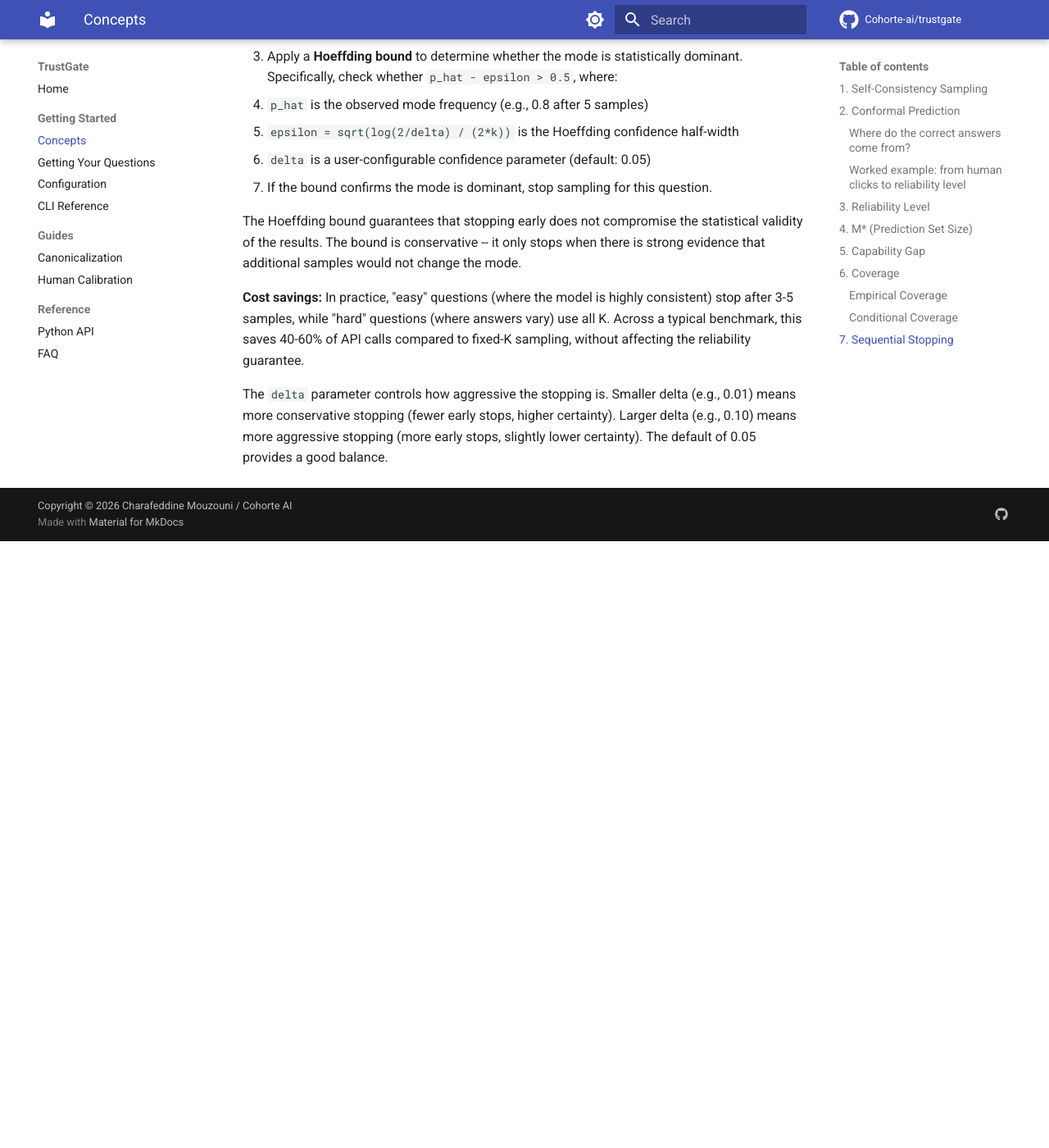
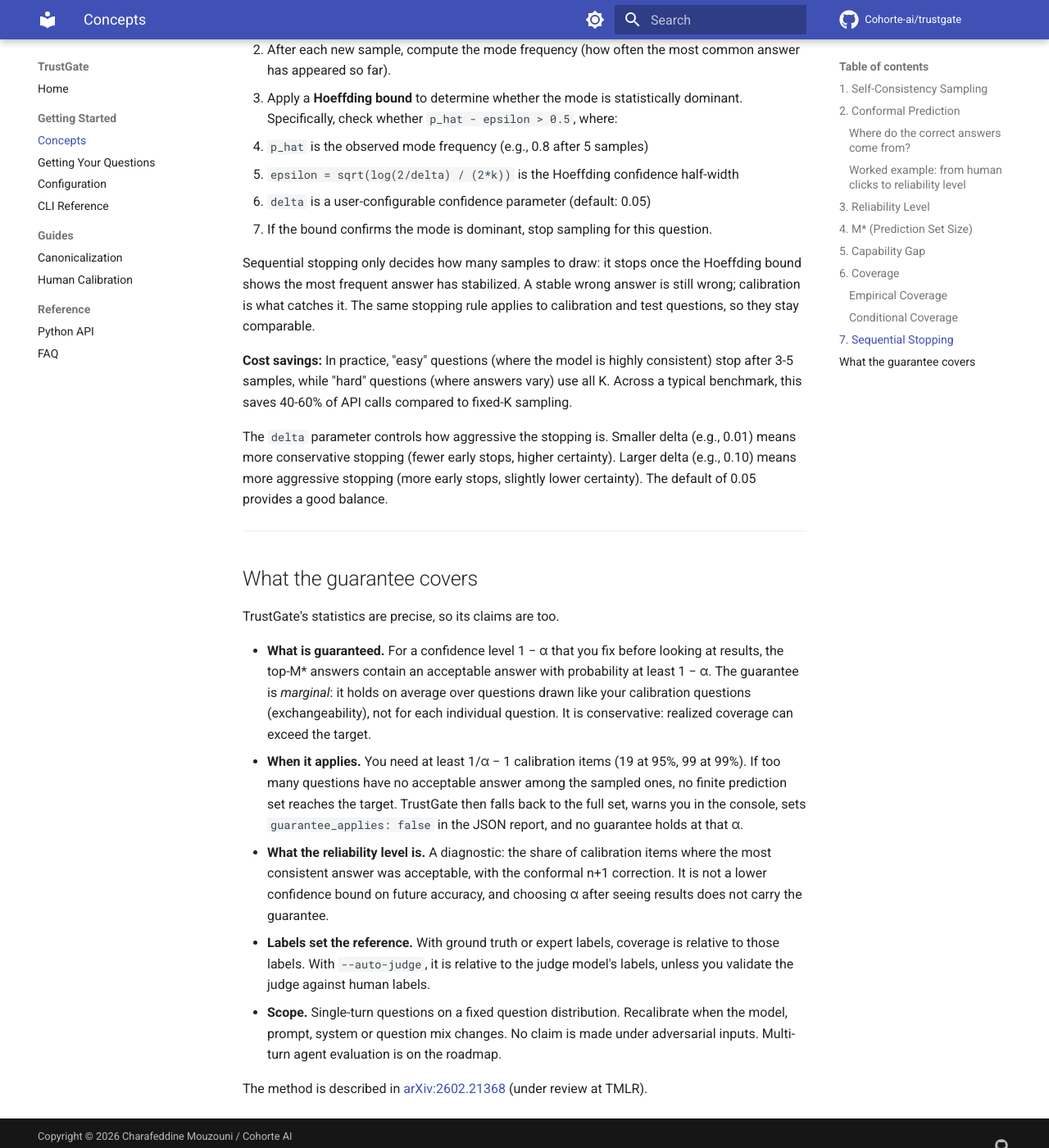
Before and after one commit to Cohorte-ai/trustgate, an MkDocs documentation site: the page built from docs/concepts.md, in a window 1280 px wide and 1400 px high, scrolled down 5500 px. Shown: the whole window at 82% size. Built offline with MkDocs 1.6.1 and Material for MkDocs 9.7.7, drawn with Linux system fonts in a browser that asks for light colours; comment, search, counter and statistics services are not loaded; before the commit the page ends 6160 px from its top, so only the background shows below that; some of the changed text lies outside the part shown.

Commit message:
Scope TrustGate's claims to what is proven; bump to 0.3.11
README, docs and the console report described the reliability level as
"a mathematical proof" and as a lower bound on accuracy ("the top answer
is correct for at least X% of questions"). It is a diagnostic. The
guarantee is marginal coverage of the top-M* prediction set at an alpha
fixed in advance, under exchangeability, relative to the labels used.
A new "What the guarantee covers" section states the conditions.

The FAQ defined the reliability level by the old alpha-grid rule; it now
matches the code (|{mode acceptable}| / (n + 1) on calibration items).

When no finite prediction set reaches the target (infinite conformal
quantile), calibrate() already fell back to the full set but the report
said the set met the target. New CertificationResult.guarantee_applies
(default True, also in the JSON report) records it; the console warns.
Regression tests added for both.

Co-Authored-By: Claude Opus 5.5 <noreply@anthropic.com>

````diff
--- a/docs/concepts.md
+++ b/docs/concepts.md
@@ -26,17 +26,17 @@ Before counting, raw LLM outputs are passed through a **canonicalizer** that nor
 
 ## 2. Conformal Prediction
 
-**The idea:** A statistical method that converts raw consistency patterns into a guaranteed reliability number. Unlike heuristic confidence scores, conformal prediction provides mathematically provable coverage guarantees.
+**The idea:** A statistical method that turns raw consistency patterns into a prediction set with a coverage guarantee. Unlike heuristic confidence scores, conformal prediction gives a provable, finite-sample coverage guarantee, under the conditions stated in [what the guarantee covers](#what-the-guarantee-covers).
 
 Here is how it works at a high level:
 
 1. **Calibration set:** Take a set of questions where you know the correct answers. For each question, look at the self-consistency profile and find the position of the correct answer. If the correct answer is the most frequent response, its position is 1. If it is the second most frequent, its position is 2. This position is the **nonconformity score** -- it measures how "surprising" the correct answer's placement is.
 
-2. **Quantile threshold:** Sort all the calibration nonconformity scores and pick a threshold (called M\*) at a chosen confidence level. This threshold tells you: "If you include the top M\* answers, you will cover the correct answer for at least (1 - alpha) of questions."
+2. **Quantile threshold:** Sort all the calibration nonconformity scores and pick a threshold (called M\*) at a chosen confidence level. This threshold tells you: "If you include the top M\* answers, the set will contain the correct answer with probability at least 1 - alpha, on average over questions like your calibration set."
 
 3. **Test set:** Apply this threshold to a held-out test set and verify that coverage actually holds.
 
-The key property of conformal prediction is that the coverage guarantee is **distribution-free** -- it holds regardless of the underlying data distribution, with no assumptions about how the model generates answers. If TrustGate reports a reliability level of 98.0%, that means the model's top answer is correct for at least 98.0% of questions, with a formal guarantee.
+The key property of conformal prediction is that the coverage guarantee is **distribution-free** -- it needs no assumption about how the model generates answers, only that future questions are exchangeable with the calibration questions. It is a guarantee about the prediction set at a fixed alpha. The reliability level is a separate, diagnostic summary (see section 3).
 
 ### Where do the correct answers come from?
 
@@ -82,17 +82,17 @@ For example, if 49 out of 50 calibration items have the correct answer as the mo
 reliability = 49 / (49 + 1) = 98.0%
 ```
 
-This means: "the model's top answer is correct for 98.0% of questions, with a formal guarantee." The `n+1` denominator (instead of `n`) is the conformal correction that ensures the guarantee is conservative.
+This means: the model's top answer was acceptable on 49 of 50 calibration items, and the `n+1` denominator (instead of `n`) is the conformal correction. Treat it as a diagnostic: it is not a lower confidence bound on future accuracy and carries no guarantee by itself.
 
-**Understanding alpha (for M\*):** The `--alpha` parameter controls the confidence level for the prediction set size M\*. Alpha = 0.05 means "at 95% confidence, how many top answers do I need?" A smaller alpha demands stricter guarantees, so M\* may be larger.
+**Understanding alpha (for M\*):** The `--alpha` parameter controls the confidence level for the prediction set size M\*. Alpha = 0.05 means "at 95% confidence, how many top answers do I need?" A smaller alpha sets a higher coverage target, so M\* may be larger. Fix alpha before you look at results: choosing it afterwards does not carry the guarantee.
 
 ---
 
 ## 4. M* (Prediction Set Size)
 
-**The idea:** M\* is how many top answers you need to include in your prediction set to guarantee the correct answer is in there. M\*=1 is ideal -- it means the single most popular answer is enough.
+**The idea:** M\* is how many top answers you need to include in your prediction set to reach the coverage target at your alpha. M\*=1 is ideal -- it means the single most popular answer is enough.
 
-Think of it like a multiple-choice guarantee. If M\*=1, TrustGate is saying: "The model's top answer is correct often enough to meet the coverage target." If M\*=2, it is saying: "You need to consider the model's top two answers to get that same guarantee."
+Think of it like a multiple-choice guarantee. If M\*=1, TrustGate is saying: "The model's top answer is correct often enough to meet the coverage target." If M\*=2, it is saying: "You need to consider the model's top two answers to reach that same target."
 
 In practice:
 
@@ -172,8 +172,22 @@ Sequential stopping works as follows:
    - `delta` is a user-configurable confidence parameter (default: 0.05)
 4. If the bound confirms the mode is dominant, stop sampling for this question.
 
-The Hoeffding bound guarantees that stopping early does not compromise the statistical validity of the results. The bound is conservative -- it only stops when there is strong evidence that additional samples would not change the mode.
+Sequential stopping only decides how many samples to draw: it stops once the Hoeffding bound shows the most frequent answer has stabilized. A stable wrong answer is still wrong; calibration is what catches it. The same stopping rule applies to calibration and test questions, so they stay comparable.
 
-**Cost savings:** In practice, "easy" questions (where the model is highly consistent) stop after 3-5 samples, while "hard" questions (where answers vary) use all K. Across a typical benchmark, this saves 40-60% of API calls compared to fixed-K sampling, without affecting the reliability guarantee.
+**Cost savings:** In practice, "easy" questions (where the model is highly consistent) stop after 3-5 samples, while "hard" questions (where answers vary) use all K. Across a typical benchmark, this saves 40-60% of API calls compared to fixed-K sampling.
 
 The `delta` parameter controls how aggressive the stopping is. Smaller delta (e.g., 0.01) means more conservative stopping (fewer early stops, higher certainty). Larger delta (e.g., 0.10) means more aggressive stopping (more early stops, slightly lower certainty). The default of 0.05 provides a good balance.
+
+---
+
+## What the guarantee covers
+
+TrustGate's statistics are precise, so its claims are too.
+
+- **What is guaranteed.** For a confidence level 1 − α that you fix before looking at results, the top-M\* answers contain an acceptable answer with probability at least 1 − α. The guarantee is *marginal*: it holds on average over questions drawn like your calibration questions (exchangeability), not for each individual question. It is conservative: realized coverage can exceed the target.
+- **When it applies.** You need at least 1/α − 1 calibration items (19 at 95%, 99 at 99%). If too many questions have no acceptable answer among the sampled ones, no finite prediction set reaches the target. TrustGate then falls back to the full set, warns you in the console, sets `guarantee_applies: false` in the JSON report, and no guarantee holds at that α.
+- **What the reliability level is.** A diagnostic: the share of calibration items where the most consistent answer was acceptable, with the conformal n+1 correction. It is not a lower confidence bound on future accuracy, and choosing α after seeing results does not carry the guarantee.
+- **Labels set the reference.** With ground truth or expert labels, coverage is relative to those labels. With `--auto-judge`, it is relative to the judge model's labels, unless you validate the judge against human labels.
+- **Scope.** Single-turn questions on a fixed question distribution. Recalibrate when the model, prompt, system or question mix changes. No claim is made under adversarial inputs. Multi-turn agent evaluation is on the roadmap.
+
+The method is described in [arXiv:2602.21368](https://arxiv.org/abs/2602.21368) (under review at TMLR).
--- a/pyproject.toml
+++ b/pyproject.toml
@@ -4,7 +4,7 @@ build-backend = "hatchling.build"
 
 [project]
 name = "theaios-trustgate"
-version = "0.3.10"
+version = "0.3.11"
 description = "Black-box AI reliability certification via self-consistency sampling and conformal calibration"
 readme = "README.md"
 license = "Apache-2.0"
````
Also changed, not shown: CHANGELOG.md (+9 -0 lines), README.md (+20 -8 lines), docs/cli.md (+1 -1 lines), docs/configuration.md (+1 -1 lines), docs/faq.md (+10 -7 lines), docs/human-calibration.md (+1 -1 lines), docs/index.md (+7 -7 lines), 9 other files.
